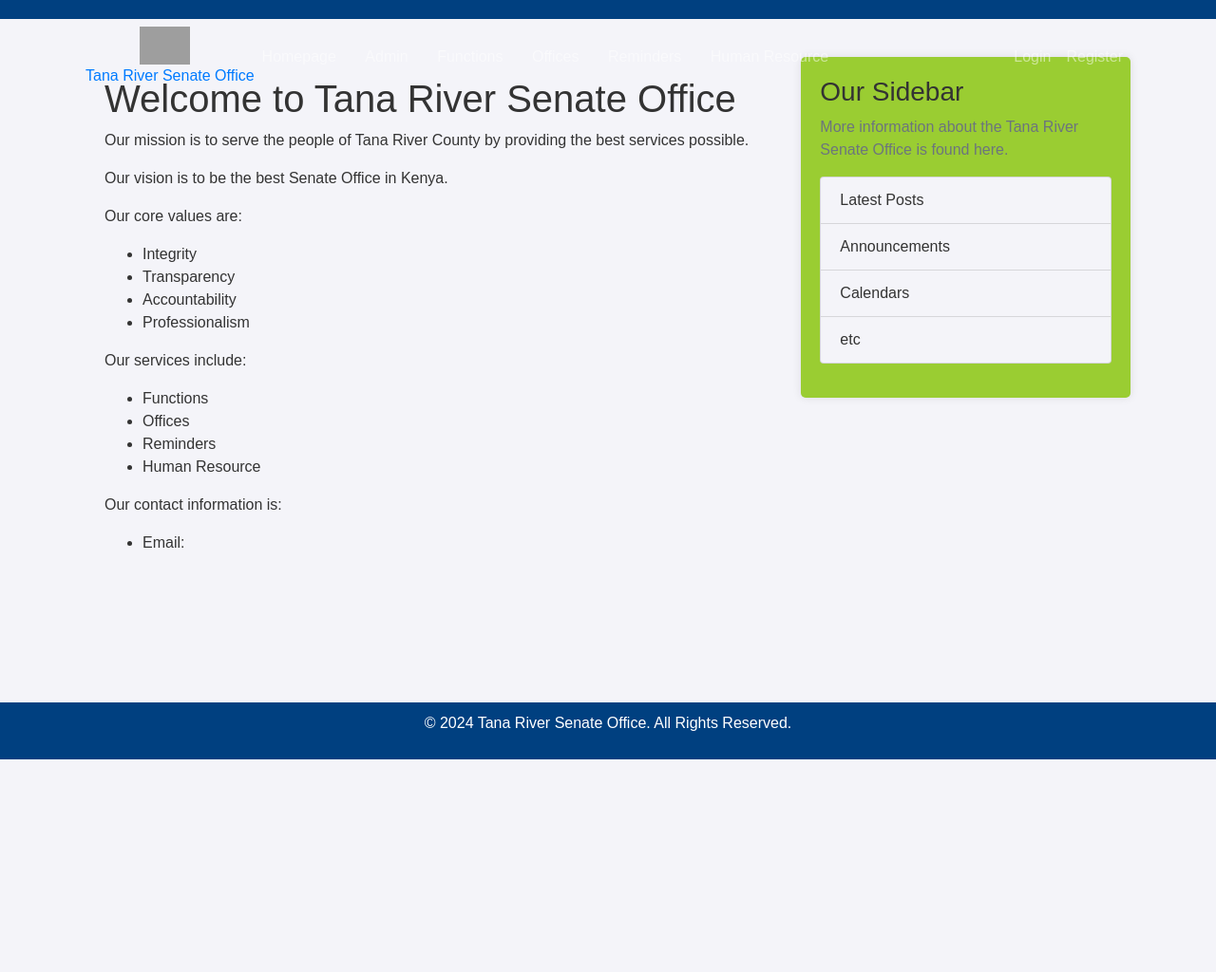
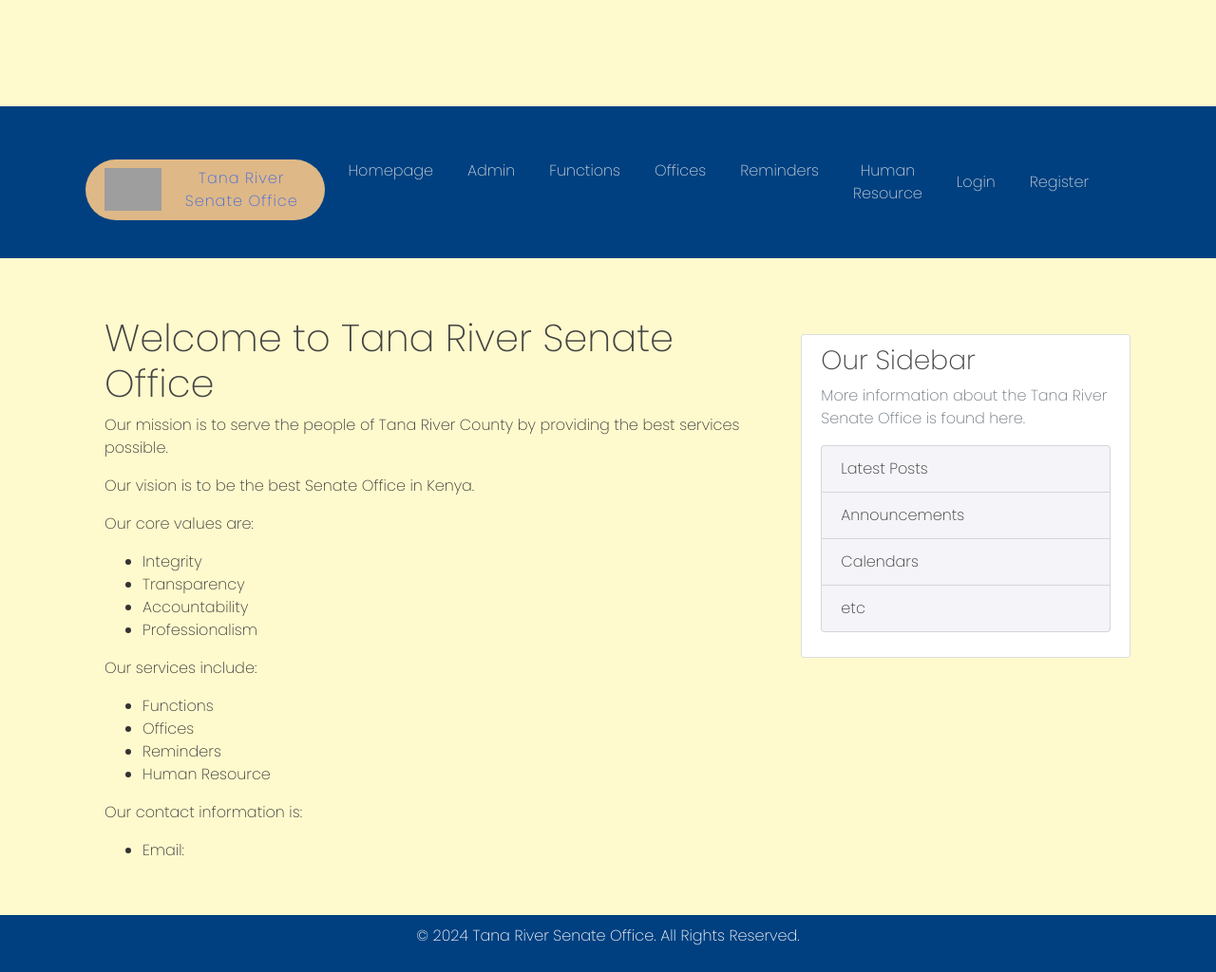
Before and after one commit to Isiji/Tana-R, a Flask app: page / in a window 1280 px wide. Shown: the whole page at 95% size. Before the commit the page ends 800 px from the top, so only its background shows below. Run offline with Flask 3, Linux system fonts and the light colour scheme; parts of the project's set-up code (start-up, migrations or seed data) failed here and were passed over; grey boxes are pictures that could not be loaded.

Commit message:
changing layout

```diff
--- a/Tana/static/styles/main.css
+++ b/Tana/static/styles/main.css
@@ -1,32 +1,51 @@
+@import url('https://fonts.googleapis.com/css?family=Poppins:200;300;400;500;700;800;900&display=swap');
+
 /* Base styles */
 body {
-    font-family: Arial, sans-serif;
-    margin: 0;
-    padding: 0;
-    background-color: #f4f4f9;
+    font-family: 'Poppins', Arial, sans-serif;
+    background: lemonchiffon;
     color: #333;
+    margin-top: 7rem;
 }
 
-/* Theme colors */
-header {
+h1, h2, h3, h4, h5, h6 {
+    color: #444;
+}
+
+/* Header styles */
+.site-header {
     background-color: #004080; /* Royal Blue */
     color: white;
-    padding: 10px 0;
+    padding: 20px 0;
     text-align: center;
     margin-bottom: 20px;
-
 }
 
-footer {
-    background-color: #004080; /* Royal Blue */
-    color: white;
-    text-align: center;
-    padding: 10px 0;
-    position: absolute; /* Changed from absolute to avoid overlap issues */
-    width: 100%;
-    bottom: 0;
+.site-header .navbar {
+    background-color: transparent;
 }
 
+.site-header .navbar-nav .nav-link {
+    color: #cbd5db;
+    font-weight: 400;
+    margin-right: 20px;
+    text-decoration: none;
+}
+
+.site-header .navbar-nav .nav-link:hover {
+    color: #ffffff;
+}
+
+.site-header .navbar-nav .nav-link.active {
+    font-weight: 500;
+}
+
+.site-header .logo {
+    max-width: 60px;
+    margin-right: 10px;
+}
+
+/* Main container */
 .container {
     padding: 20px;
 }
@@ -58,37 +77,13 @@ footer {
     color: #d32f2f; /* Red */
 }
 
-.logo {
-    height: 40px;
-    margin-right: 10px;
-}
-
-.navbar-nav ul {
-    list-style-type: none;
-    padding: 0;
-    margin: 0;
-}
-
-.navbar-nav ul li {
-    display: inline-block;
-    margin-right: 10px;
-}
-
-.navbar-nav ul li a {
-    color: whitesmoke; /* White for navbar links */
-    text-decoration: none;
-
-}
-
-.navbar-nav ul li a:hover {
-    color: #add8e6; /* Light Blue on hover */
-}
-
 .content-section {
-    background-color: yellowgreen;
-    padding: 20px;
-    border-radius: 5px;
-    box-shadow: 0 0 10px rgba(0,0,0,0.1);
+    background: #fff;
+    padding: 10px 20px;
+    border: 1px solid #dddddd;
+    border-radius: 3px;
+    margin-top: 40px; /* Lowering the sidebar */
+    margin-bottom: 20px;
 }
 
 .content-section h3 {
@@ -103,6 +98,17 @@ footer {
 .content-section .list-group-item-light:hover {
     background-color: #004080; /* Royal Blue */
     color: white;
+}
+
+/* Footer styles */
+footer {
+    background-color: #004080; /* Royal Blue */
+    color: white;
+    text-align: center;
+    padding: 10px 0;
+    position: relative;
+    width: 100%;
+    bottom: 0;
 }
 
 /* Button Styles */
@@ -129,3 +135,61 @@ footer {
     border-color: #87ceeb; /* Sky Blue */
     color: black;
 }
+
+/* Content Styles */
+.content {
+    position: relative;
+    width: 100%;
+    display: flex;
+    justify-content: space-between;
+    align-items: center;
+}
+
+.content .textBox {
+    position: relative;
+    max-width: 620px;
+}
+
+.content .textBox h2 {
+    color: black;
+    font-size: 4em;
+    line-height: 1.5em;
+    font-weight: 900;
+    text-transform: uppercase;
+}
+
+.content .textBox h2 span {
+    font-size: 1em;
+    text-transform: capitalize;
+}
+
+.content .textBox a {
+    display: inline-block;
+    margin-top: 15px;
+    padding: 8px 20px;
+    background: burlywood;
+    color: royalblue;
+    border-radius: 40px;
+    font-weight: 500;
+    letter-spacing: 1px;
+    text-decoration: none;
+    text-transform: capitalize;
+}
+
+.content .textBox a:hover {
+    color: aqua;
+    text-decoration: none;
+    transform: translate(-10px);
+}
+
+.content .imgBox {
+    max-width: 600px;
+    display: flex;
+    justify-content: flex-end;
+    margin-top: 50px;
+    padding-right: 50px;
+}
+
+.content .imgBox img {
+    max-width: 550px;
+}
--- a/Tana/templates/layout.html
+++ b/Tana/templates/layout.html
@@ -5,6 +5,7 @@
   <meta name="viewport" content="width=device-width, initial-scale=1.0">
   <link rel="stylesheet" href="https://cdn.jsdelivr.net/npm/bootstrap@4.3.1/dist/css/bootstrap.min.css" integrity="sha384-ggOyR0iXCbMQv3Xipma34MD+dH/1fQ784/j6cY/iJTQUOhcWr7x9JvoRxT2MZw1T" crossorigin="anonymous">
   <link rel="stylesheet" type="text/css" href="{{ url_for('static', filename='styles/main.css') }}">
+  <link href="https://fonts.googleapis.com/css?family=Poppins:200;300;400;500;700;800;900&display=swap" rel="stylesheet">
 
   {% if title %}
     <title>Tana River Senate Office - {{ title }}</title>
@@ -14,35 +15,37 @@
 </head>
 <body>
   <header class="site-header">
-    <nav class="navbar navbar-expand-md navbar-dark bg-steel fixed-top">
-      <div class="container">
-        <a href="/"><img src="{{ url_for('static', filename='images/logo.jpg') }}" class="logo"><br>Tana River Senate Office</a>
+    <div class="container content">
+      <div class="textBox">
+        <a href="/" class="d-flex align-items-center">
+          <img src="{{ url_for('static', filename='images/logo.jpg') }}" class="logo mr-3">
+          <span>Tana River Senate Office</span>
+        </a>
+      </div>
+      <nav class="navbar navbar-expand-md navbar-dark">
         <button class="navbar-toggler" type="button" data-toggle="collapse" data-target="#navbarToggle" aria-controls="navbarToggle" aria-expanded="false" aria-label="Toggle navigation">
           <span class="navbar-toggler-icon"></span>
         </button>
         <div class="collapse navbar-collapse" id="navbarToggle">
-          <div class="navbar-nav mr-auto">
-            <ul>
-              <li><a class="nav-item nav-link" href="/">Homepage</a></li>
-              <li><a class="nav-item nav-link" href="/admin">Admin</a></li>
-              <li><a class="nav-item nav-link" href="/functions">Functions</a></li>
-              <li><a class="nav-item nav-link" href="/offices">Offices</a></li>
-              <li><a class="nav-item nav-link" href="/reminders">Reminders</a></li>
-              <li><a class="nav-item nav-link" href="/humanresource">Human Resource</a></li>
-            </ul>
-          </div>
-          <!-- Navbar Right Side -->
-          <div class="navbar-nav">
+          <ul class="navbar-nav mr-auto">
+            <li class="nav-item"><a class="nav-link" href="/">Homepage</a></li>
+            <li class="nav-item"><a class="nav-link" href="/admin">Admin</a></li>
+            <li class="nav-item"><a class="nav-link" href="/functions">Functions</a></li>
+            <li class="nav-item"><a class="nav-link" href="/offices">Offices</a></li>
+            <li class="nav-item"><a class="nav-link" href="/reminders">Reminders</a></li>
+            <li class="nav-item"><a class="nav-link" href="/humanresource">Human Resource</a></li>
+          </ul>
+          <ul class="navbar-nav">
             {% if current_user.is_authenticated %}
-              <a class="nav-item nav-link" href="/logout">Logout</a>
+              <li class="nav-item"><a class="nav-link" href="/logout">Logout</a></li>
             {% else %}
-              <a class="nav-item nav-link" href="/login">Login</a>
-              <a class="nav-item nav-link" href="/register">Register</a>
+              <li class="nav-item"><a class="nav-link" href="/login">Login</a></li>
+              <li class="nav-item"><a class="nav-link" href="/register">Register</a></li>
             {% endif %}
-          </div>
+          </ul>
         </div>
-      </div>
-    </nav>
+      </nav>
+    </div>
   </header>
   <main role="main" class="container">
     <div class="row">
```
